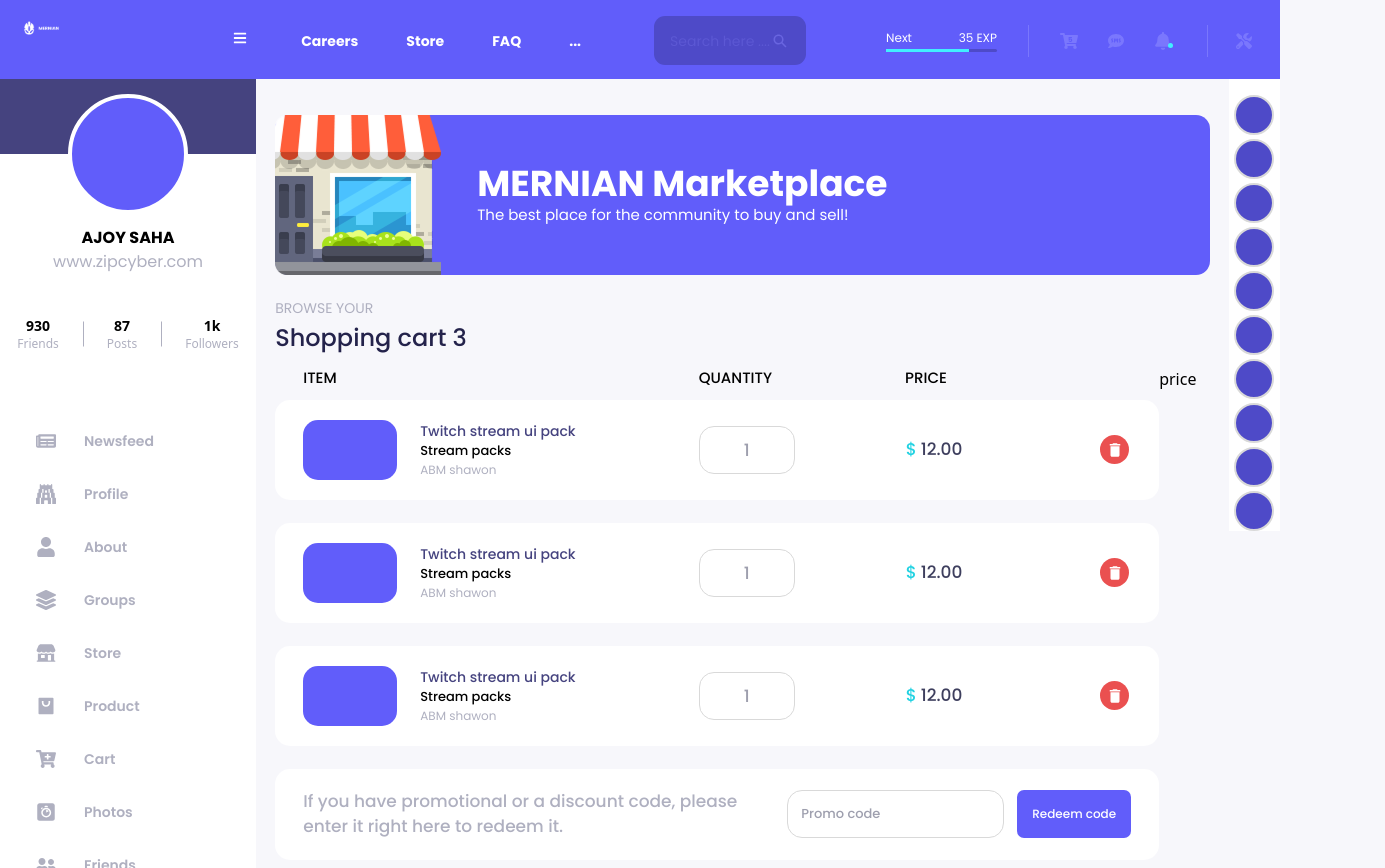
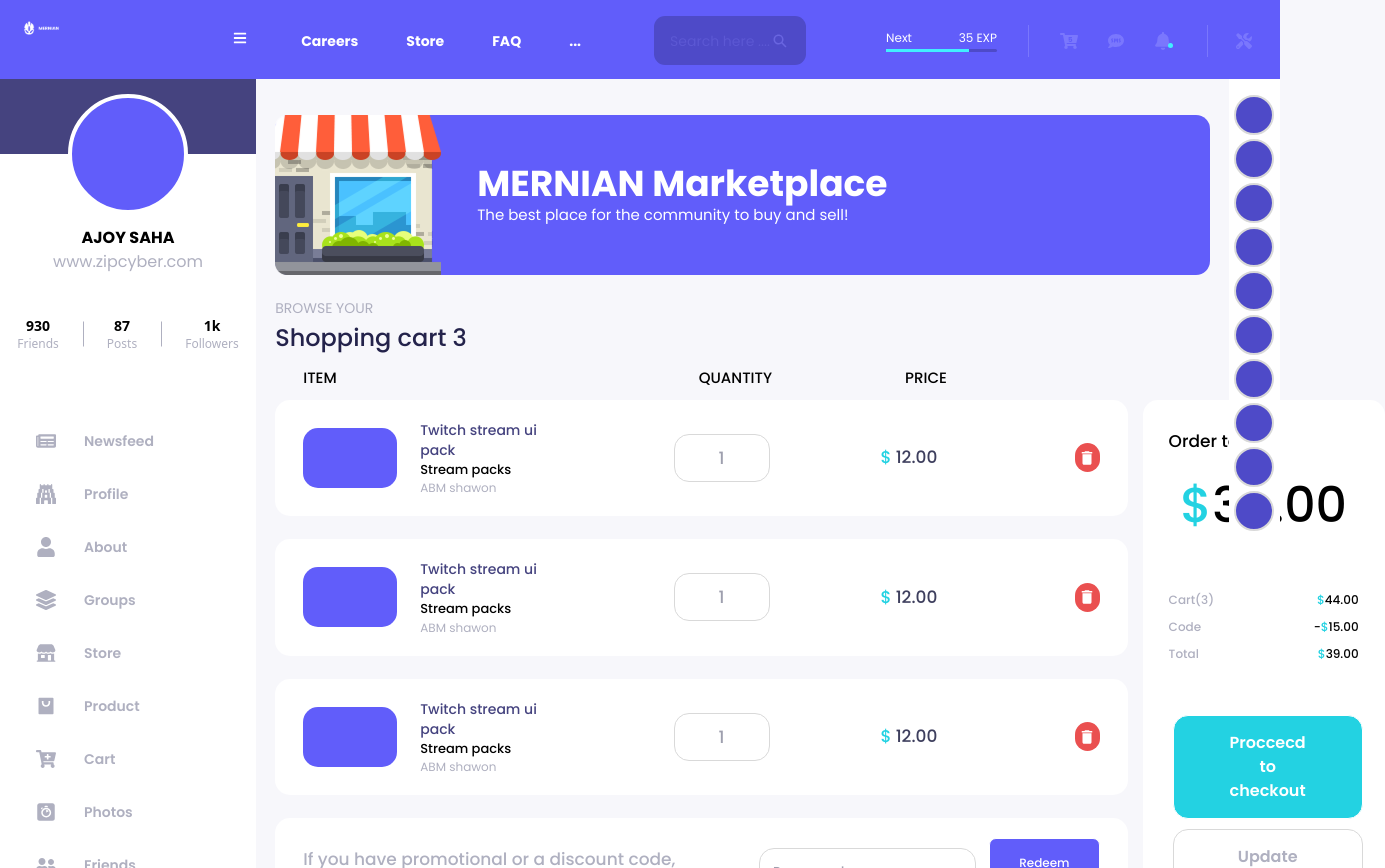
Before and after one commit to ajoy-code-dreamer/mernian-final-project, a React (Vite) app: page /cart in a window 1280 px wide. Shown: the top 868 px of the page, 1385 px wide, since content can reach past the window. Built offline with nearby package versions, Linux system fonts and the light colour scheme.

Commit message:
cart page design done

```diff
--- a/src/components/Button.jsx
+++ b/src/components/Button.jsx
@@ -1,10 +1,10 @@
 import React from 'react'
 
-const Button = ({text='Send Massage',bgColor='#615DFA',color='white',paddingX='52px',paddingY='15px',fontName='Poppins',fontSize='sm',fontWeight='600', rounded='7px'}) => {
+const Button = ({text='Send Massage',bgColor='#615DFA',color='white',paddingX='52px',paddingY='15px',fontName='Poppins',fontSize='sm',fontWeight='600', rounded='7px',width,borderColor='transparent'}) => {
   return (
     <button
-    style={{backgroundColor:bgColor,padding:`${paddingY} ${paddingX}`, fontSize:fontSize,fontWeight:fontWeight}}
-    className={`text-${color} font-[${fontName}] text-[${fontSize}] font-[${fontWeight}] rounded-[${rounded}] cursor-pointer`}>{text}</button>
+    style={{width:width,backgroundColor:bgColor,padding:`${paddingY} ${paddingX}`, fontSize:fontSize,fontWeight:fontWeight,color:color}}
+    className={`text-${color} font-[${fontName}] text-[${fontSize}] font-[${fontWeight}] rounded-[${rounded}] cursor-pointer border border-[${borderColor}]`}>{text}</button>
   )
 }
 
--- a/src/components/storeComponents/CartItem.jsx
+++ b/src/components/storeComponents/CartItem.jsx
@@ -22,7 +22,7 @@ const CartItem = () => {
       <div>
         <input
           placeholder="1"
-          className="font-[Poppins] font-medium text-[#3E3F5E] text-[17px] pl-[44px] py-[11px] w-[96px] h-[48px] rounded-[15px] border border-[#D9D9D9] mr-[111px]"
+          className="font-[Poppins] font-medium text-[#3E3F5E] text-[17px] pr-[11px] pl-[44px] py-[11px] w-[96px] h-[48px] rounded-[15px] border border-[#D9D9D9] mr-[111px]"
           type="number"
         />
       </div>
--- a/src/pages/CartPage.jsx
+++ b/src/pages/CartPage.jsx
@@ -4,6 +4,7 @@ import StoreBanner from "../components/storeComponents/StoreBanner";
 import PageHeading from "../components/commonComponents/PageHeading";
 import CartItem from "../components/storeComponents/CartItem";
 import RedeemPromo from "./RedeemPromo";
+import Button from "../components/Button";
 
 const CartPage = () => {
   return (
@@ -15,21 +16,40 @@ const CartPage = () => {
         marginT="23px"
         marginB="13px"
       />
-      <div className="flex">
-        <div>
       <div className="font-[Poppins] uppercase flex items-center text-[15px] font-medium text-black ml-7 mb-[10px]">
         <span className="pr-[362px]">ITEM</span>
         <span className="pr-[133px]">QUANTITY</span>
         <span>PRICE</span>
       </div>
+      <div className="flex gap-[15px]">
         <div className="flex flex-col gap-[23px]">
           <CartItem />
           <CartItem />
           <CartItem />
           <RedeemPromo />
         </div>
+        <div className="py-[29px] px-[26px] bg-white rounded-[15px] font-[Poppins]">
+          <h5 className="text-black text-[17px] font-medium mb-[15px]">Order totals</h5>
+          <h3 className="text-black text-[49px] font-medium mb-[49px] text-center"><span className="text-[#23D2E2]">$</span>39.00</h3>
+          <ul className="font-[Poppins] font-medium mb-[53px] flex flex-col gap-[11px]">
+            <li className="flex items-center justify-between text-xs">
+              <p className="text-[#AFB0C0]">Cart(3)</p>
+            <p className="text-black"><span className="text-[#23D2E2]">$</span>44.00</p>
+            </li>
+            <li className="flex items-center justify-between text-xs">
+              <p className="text-[#AFB0C0]">Code</p>
+            <p className="text-black">-<span className="text-[#23D2E2]">$</span>15.00</p>
+            </li>
+            <li className="flex items-center justify-between text-xs">
+              <p className="text-[#AFB0C0]">Total</p>
+            <p className="text-black"><span className="text-[#23D2E2]">$</span>39.00</p>
+            </li>
+          </ul>
+          <div className="flex flex-col justify-center items-center gap-[10px] mx-1 w-full">
+            <Button bgColor="#23D2E2" width='100%' text="Proccecd to checkout"  rounded="15px"  />
+            <Button color="#AFB0C0" bgColor="transparent" width='100%' text="Update cart" rounded="15px" borderColor='#D9D9D9' />
           </div>
-        <div>price</div>
+        </div>
       </div>
     </Container>
   );
```
Lines whose indentation alone changed are shown as unchanged.
